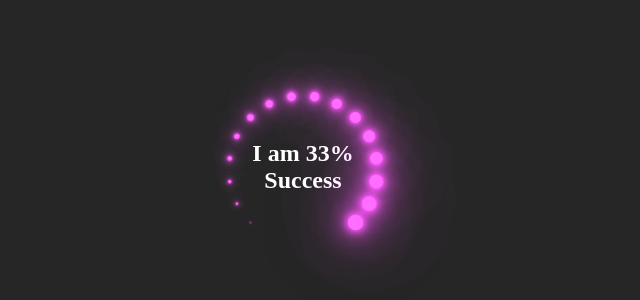
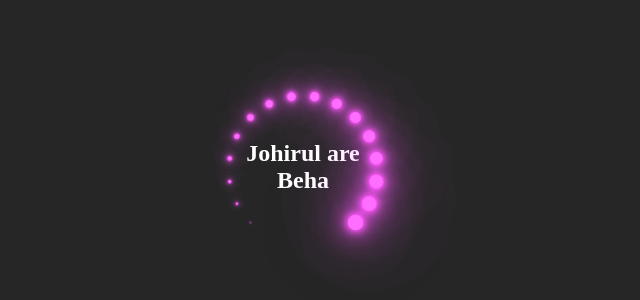
Before and after one commit to Mdobidullah/Obidullah, a plain HTML site: page index.html in a window 1280 px wide. Shown: the part 230-530 px from the top of the page, 337-977 px from the left. Drawn offline with Linux system fonts and the light colour scheme.

Commit message:
Update index.html

```diff
--- a/index.html
+++ b/index.html
@@ -26,7 +26,7 @@
 				 <span style="--i:8;"></span>
 				 <span style="--i:9;"></span>
 				 <span style="--i:10;"></span>
-				 <h1>I am 33% Success</h1>
+				 <h1>Johirul are Beha</h1>
 				 <span style="--i:11;"></span>
 				 <span style="--i:12;"></span>
 				 <span style="--i:13;"></span>
```
